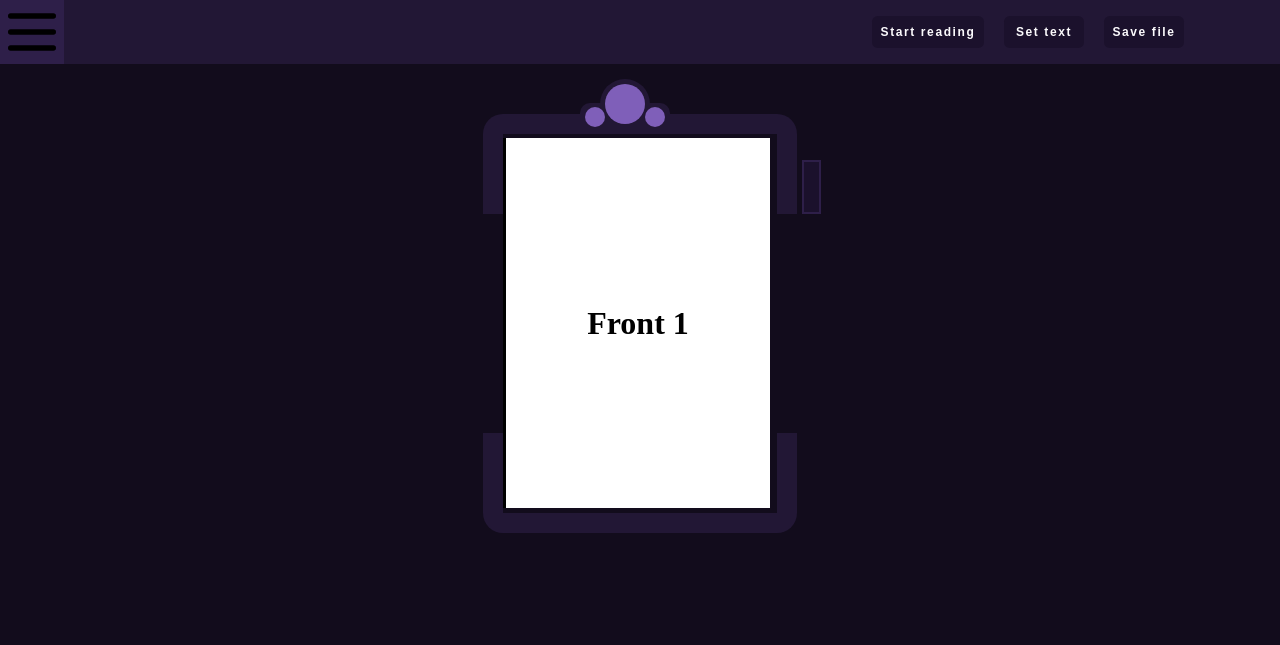
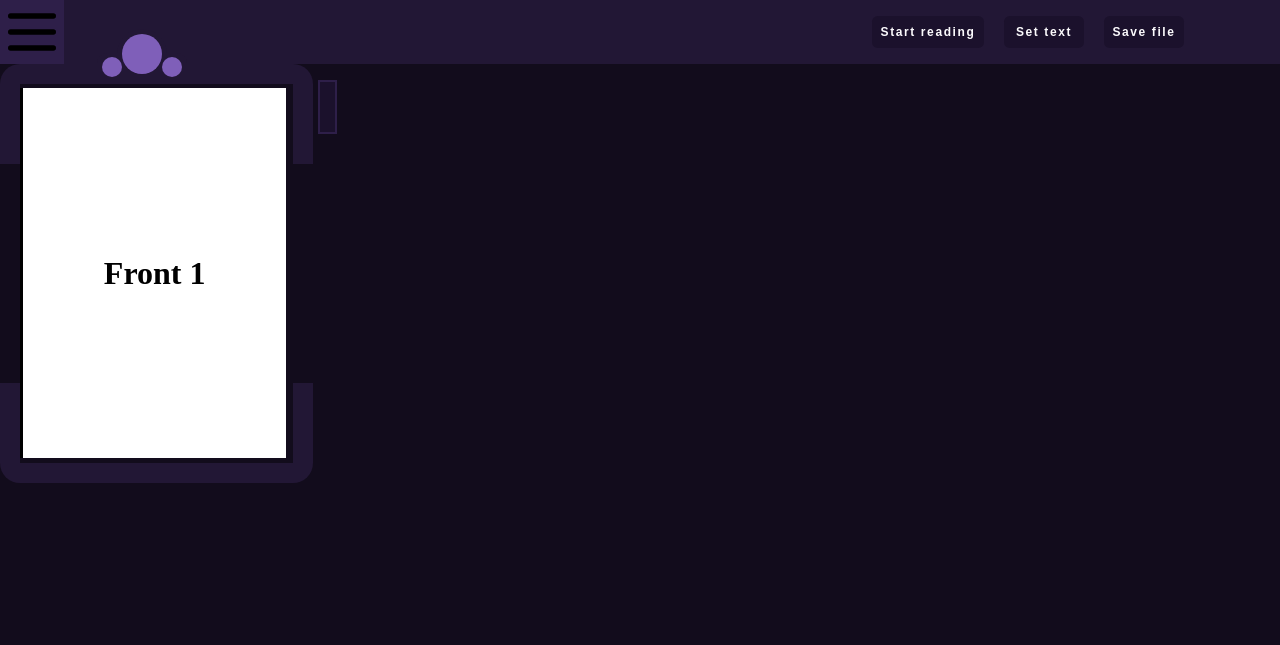
Before and after one commit to Kretki/HTMLBook, a plain HTML site: page index.html in a window 1280 px wide. Drawn offline with Linux system fonts and the light colour scheme.

Commit message:
MadeContainerForAll

```diff
--- a/index.html
+++ b/index.html
@@ -16,6 +16,7 @@
                 <button id="save-file">Save file</button>
             </div></li>
         </ul>
+        <div id="main-container">
             <div id="main-block">
                 <ul id="header-bubbles">
                     <li><div id="left-arrow"></div></li>
@@ -77,6 +78,7 @@
                     <li id="block-scheme">Block scheme</li>
                 </ul>
             </div>
+        </div>
         <div id="bottom"></div>
     </body>
 </html>
--- a/interface.css
+++ b/interface.css
@@ -94,9 +94,15 @@ body {
                 0 0 1.5vmin var(--secondary-color),
                 0 0 2vmin var(--secondary-color);
 }
-#main-block{
+#main-container{
     position: absolute;
     transition: transform 0.5s;
+    display: inline;
+}
+#main-block{
+    position: relative;
+    transition: transform 0.5s;
+    display: inline-block;
 }
 #main-block ul {
     margin: 0;
@@ -222,7 +228,6 @@ body {
 }
 #block-quotes{
     position: absolute;
-    margin-top: 80px;
     display: inline;
     transition: transform 0.5s;
 }
--- a/main.js
+++ b/main.js
@@ -45,9 +45,9 @@ function resizeOutlinerStart(){
     document.getElementById("text-bottom-outliner").style.top = (-retValParam("left-corner-u").height+retValParam("header-liner-u").height)+(-retValParam("left-corner-b").height+retValParam("header-liner-b").height+5)+"px"
     document.getElementById("main-block").style.left = 50+"%"
     document.getElementById("main-block").style.left = retValParam("main-block").left-retValParam("main-block").width/2 + "px"
-    document.getElementById("main-block").style.top = retValParam("main-menu").height+50+"px"
+    // document.getElementById("main-block").style.top = retValParam("main-menu").height+50+"px"
     document.getElementById("block-quotes").style.left = retValParam("main-block").left+retValParam("main-block").width+5+"px"
-    // docuent.getElementById("block-quotes").style.width = retValParam("canvas").width+"px"
+    document.getElementById("block-quotes").style.width = retValParam("canvas").width+60+"px"
 }
 
 function resizeSaved(){
@@ -99,12 +99,16 @@ function openQuotes(){
         for(var i = 0; i<li.length; i++){
             li[i].style.width = retValParam("canvas").width+"px"
         }
+        // document.getElementById("main-block").style.transform = "translateX(-70%)"
+        // document.getElementById("block-quotes").style.transform = "translateX(-70%)"
     }
     else{
         var li = document.getElementById("dropdown-quotes").getElementsByTagName("li")
         for(var i = 0; i<li.length; i++){
             li[i].style.width = "0px"
         }
+        // document.getElementById("main-block").style.transform = "translateX(0%)"
+        // document.getElementById("block-quotes").style.transform = "translateX(0%)"
     }
 }
 
```
Lines whose indentation alone changed are shown as unchanged.
